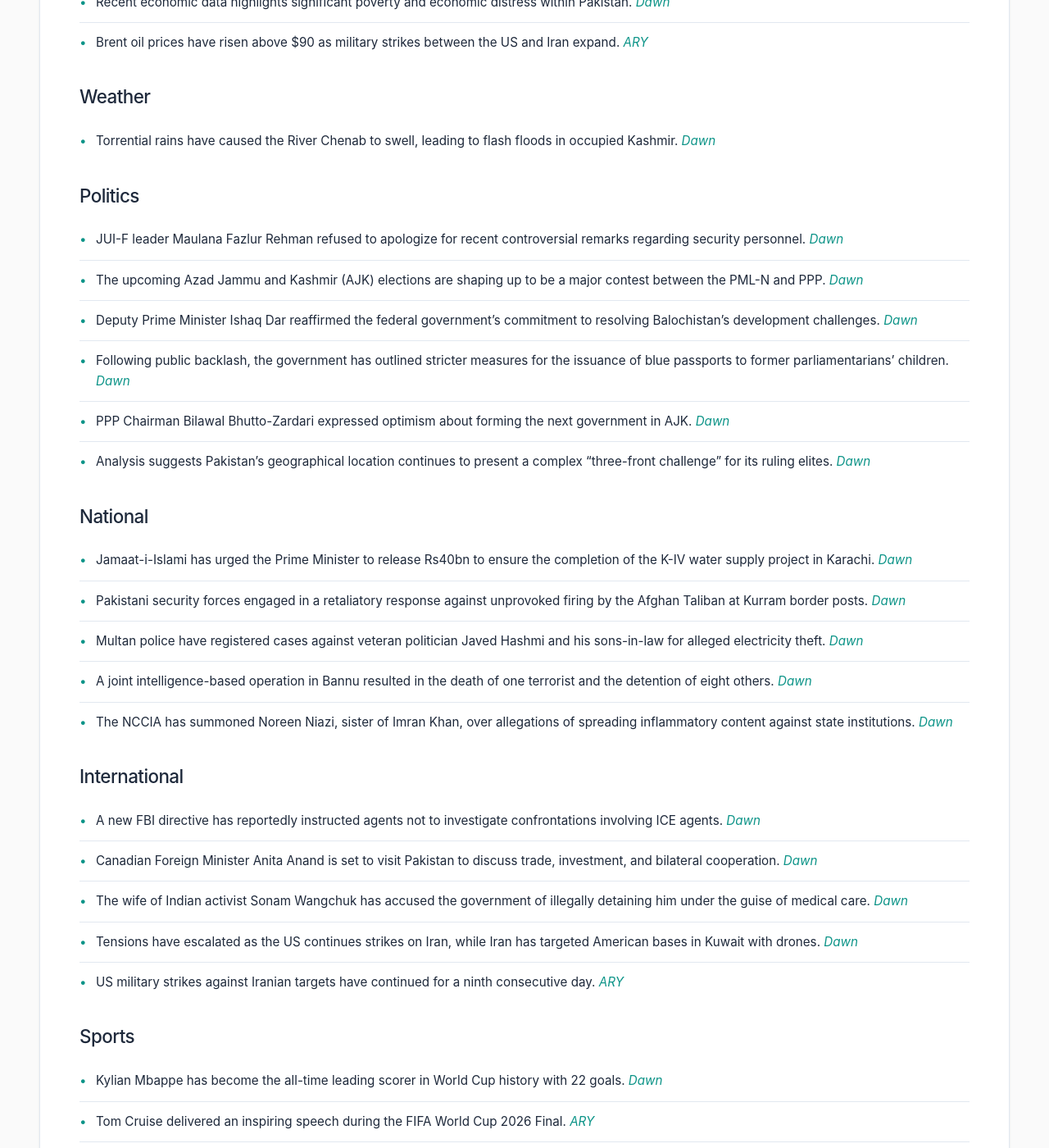
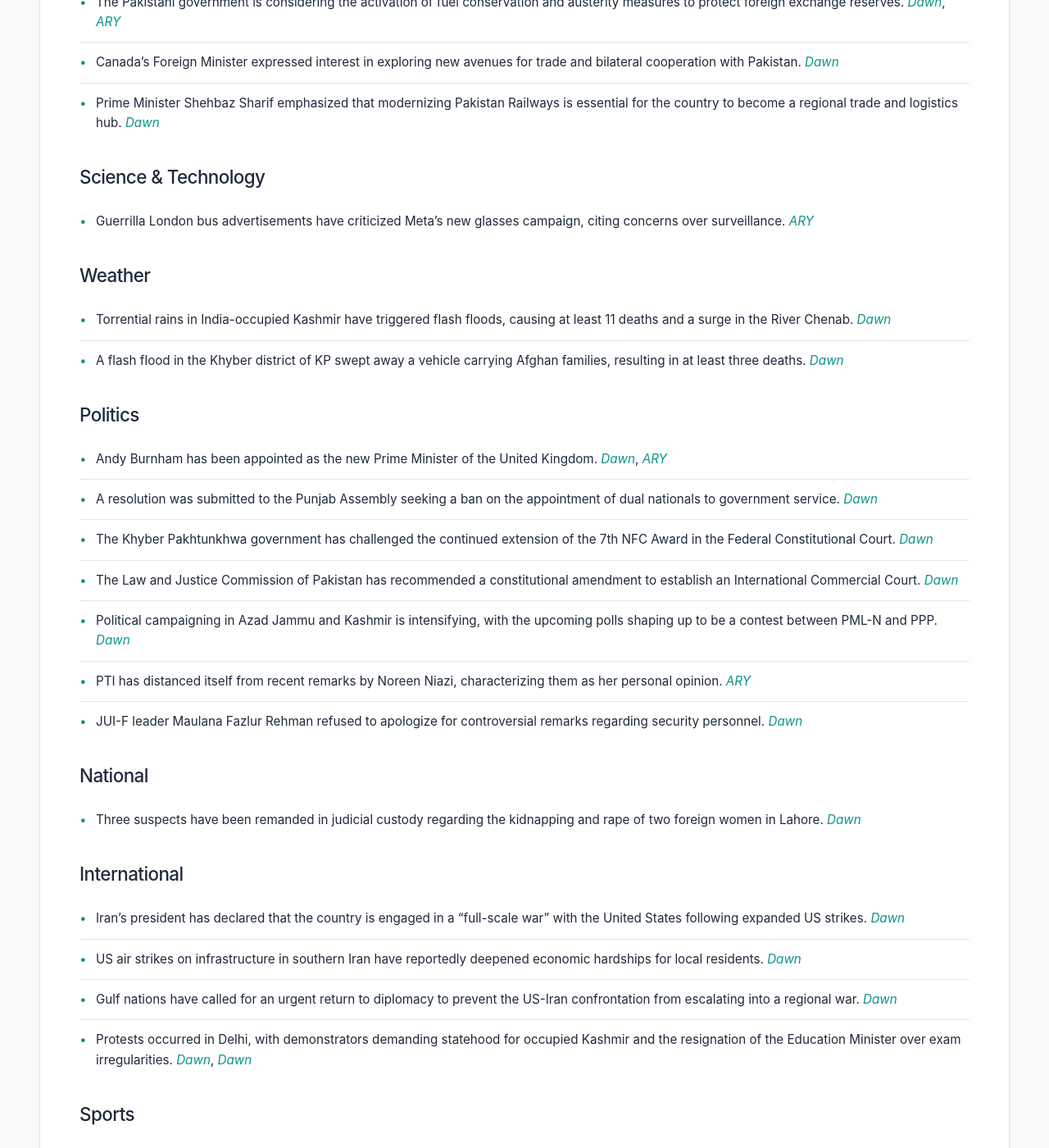
Before and after one commit to zsubzwary/news, a Jekyll site: the page built from en/index.md, in a window 1280 px wide and 1400 px high, scrolled down 526 px. Shown: the whole window at 82% size. Built offline with Jekyll 4.4.1, drawn with Linux system fonts in a browser that asks for light colours; some web fonts are replaced; comment, search, counter and statistics services are not loaded; some of the changed text lies outside the part shown.

Commit message:
DateTime; 2026-07-20T16:04:00.809Z

```diff
--- a/en/index.md
+++ b/en/index.md
@@ -4,52 +4,50 @@ title: Pakistan News Briefing
 lang: en
 ---
 
-Published at: 20-Jul-2026 09:04PKT
+Published at: 20-Jul-2026 21:04PKT
 
 Time to read: 4 mins
 
 ### Economy
-- The government is considering activating fuel conservation and austerity measures due to rising oil prices and Middle East tensions. *[Dawn](https://www.dawn.com/news/2016884/govt-weighs-activating-fuel-saving-plans)*
-- Recent economic data highlights significant poverty and economic distress within Pakistan. *[Dawn](https://www.dawn.com/news/2016897/poverty-and-inequality)*
-- Brent oil prices have risen above $90 as military strikes between the US and Iran expand. *[ARY](https://arynews.tv/brent-oil-tops-90-as-us-iran-expand-strikes-in-the-middle-east)*
+- Brent oil prices rose above $90 per barrel due to escalating US-Iran hostilities in the Middle East. *[Dawn](https://www.dawn.com/news/2016987/brent-oil-tops-90-as-us-iran-expand-strikes-in-the-middle-east)*
+- The Pakistani government is considering the activation of fuel conservation and austerity measures to protect foreign exchange reserves. *[Dawn](https://www.dawn.com/news/2016884/govt-weighs-activating-fuel-saving-plans)*, *[ARY](https://arynews.tv/petrol-price-new-daily-updates-structure-revealed)*
+- Canada’s Foreign Minister expressed interest in exploring new avenues for trade and bilateral cooperation with Pakistan. *[Dawn](https://www.dawn.com/news/2017004/canada-eyes-new-avenues-for-trade-economic-cooperation-with-pakistan-as-fm-anand-visits-islamabad)*
+- Prime Minister Shehbaz Sharif emphasized that modernizing Pakistan Railways is essential for the country to become a regional trade and logistics hub. *[Dawn](https://www.dawn.com/news/2017015/pm-says-modernisation-of-pakistan-railways-instrumental-in-establishing-country-as-a-regional-hub)*
+
+### Science & Technology
+- Guerrilla London bus advertisements have criticized Meta's new glasses campaign, citing concerns over surveillance. *[ARY](https://arynews.tv/guerrilla-london-bus-ads-slam-kylie-jenners-meta-glasses-campaign-over-surveillance-fears)*
 
 ### Weather
-- Torrential rains have caused the River Chenab to swell, leading to flash floods in occupied Kashmir. *[Dawn](https://www.dawn.com/news/2016873/chenab-flows-surge-after-floods-in-held-kashmir)*
+- Torrential rains in India-occupied Kashmir have triggered flash floods, causing at least 11 deaths and a surge in the River Chenab. *[Dawn](https://www.dawn.com/news/2016873/chenab-flows-surge-after-floods-in-held-kashmir)*
+- A flash flood in the Khyber district of KP swept away a vehicle carrying Afghan families, resulting in at least three deaths. *[Dawn](https://www.dawn.com/news/2017008/3-bodies-found-after-vehicle-carrying-afghans-swept-away-by-flash-flood-in-kps-khyber)*
 
 ### Politics
-- JUI-F leader Maulana Fazlur Rehman refused to apologize for recent controversial remarks regarding security personnel. *[Dawn](https://www.dawn.com/news/2016839/fazl-refuses-to-apologise-for-controversial-remarks)*
-- The upcoming Azad Jammu and Kashmir (AJK) elections are shaping up to be a major contest between the PML-N and PPP. *[Dawn](https://www.dawn.com/news/2016877/ajk-polls-shaping-up-to-be-nawaz-vs-bilawal-contest)*
-- Deputy Prime Minister Ishaq Dar reaffirmed the federal government's commitment to resolving Balochistan's development challenges. *[Dawn](https://www.dawn.com/news/2016879/dar-reiterates-commitment-to-addressing-balochistan-challenges)*
-- Following public backlash, the government has outlined stricter measures for the issuance of blue passports to former parliamentarians' children. *[Dawn](https://www.dawn.com/news/2016696/after-backlash-over-proposed-law-state-minister-outlines-more-stringent-measures-for-blue-passport-issuance)*
-- PPP Chairman Bilawal Bhutto-Zardari expressed optimism about forming the next government in AJK. *[Dawn](https://www.dawn.com/news/2016735/bilawal-seeks-better-results-in-upcoming-ajk-elections-as-ppp-hopes-to-form-govt)*
-- Analysis suggests Pakistan's geographical location continues to present a complex "three-front challenge" for its ruling elites. *[Dawn](https://www.dawn.com/news/2016898/three-front-challenge)*
+- Andy Burnham has been appointed as the new Prime Minister of the United Kingdom. *[Dawn](https://www.dawn.com/news/2017007/andy-burnham-becomes-uk-pm-says-britain-needs-to-regain-stability)*, *[ARY](https://arynews.tv/britains-new-prime-minister-andy-burnham-vows-to-end-years-of-instability)*
+- A resolution was submitted to the Punjab Assembly seeking a ban on the appointment of dual nationals to government service. *[Dawn](https://www.dawn.com/news/2017045/pml-n-mpa-seeks-ban-on-appointment-of-dual-nationals-to-government-service)*
+- The Khyber Pakhtunkhwa government has challenged the continued extension of the 7th NFC Award in the Federal Constitutional Court. *[Dawn](https://www.dawn.com/news/2017040/kp-approaches-fcc-challenges-years-long-extension-of-7th-nfc-award-after-fata-merger)*
+- The Law and Justice Commission of Pakistan has recommended a constitutional amendment to establish an International Commercial Court. *[Dawn](https://www.dawn.com/news/2017016/cjp-led-body-decides-to-recommend-constitutional-tweak-to-govt-for-establishment-of-international-commercial-court)*
+- Political campaigning in Azad Jammu and Kashmir is intensifying, with the upcoming polls shaping up to be a contest between PML-N and PPP. *[Dawn](https://www.dawn.com/news/2016877/ajk-polls-shaping-up-to-be-nawaz-vs-bilawal-contest)*
+- PTI has distanced itself from recent remarks by Noreen Niazi, characterizing them as her personal opinion. *[ARY](https://arynews.tv/noreen-niazi-remarks-pti-distances-itself-from-founder-sister)*
+- JUI-F leader Maulana Fazlur Rehman refused to apologize for controversial remarks regarding security personnel. *[Dawn](https://www.dawn.com/news/2016839/fazl-refuses-to-apologise-for-controversial-remarks)*
 
 ### National
-- Jamaat-i-Islami has urged the Prime Minister to release Rs40bn to ensure the completion of the K-IV water supply project in Karachi. *[Dawn](https://www.dawn.com/news/2016854/pm-shehbaz-urged-to-release-rs40bn-required-for-completion-of-karachis-k-iv-water-supply-project)*
-- Pakistani security forces engaged in a retaliatory response against unprovoked firing by the Afghan Taliban at Kurram border posts. *[Dawn](https://www.dawn.com/news/2016755/security-forces-counter-unprovoked-firing-by-afghan-taliban-targeting-kurram-border-posts)*
-- Multan police have registered cases against veteran politician Javed Hashmi and his sons-in-law for alleged electricity theft. *[Dawn](https://www.dawn.com/news/2016756/multan-police-book-javed-hashmi-his-3-sons-in-law-for-alleged-power-theft)*
-- A joint intelligence-based operation in Bannu resulted in the death of one terrorist and the detention of eight others. *[Dawn](https://www.dawn.com/news/2016737/one-terrorist-killed-8-others-held-as-joint-operation-continues-in-bannu)*
-- The NCCIA has summoned Noreen Niazi, sister of Imran Khan, over allegations of spreading inflammatory content against state institutions. *[Dawn](https://www.dawn.com/news/2016686/nccia-summons-imrans-sister-noreen-for-allegedly-disseminating-false-offensive-inflammatory-content)*
+- Three suspects have been remanded in judicial custody regarding the kidnapping and rape of two foreign women in Lahore. *[Dawn](https://www.dawn.com/news/2017011/foreign-womens-abduction-rape-case-3-suspects-remanded-in-judicial-custody)*
 
 ### International
-- A new FBI directive has reportedly instructed agents not to investigate confrontations involving ICE agents. *[Dawn](https://www.dawn.com/news/2016858/nyt-report-on-new-fbi-directive-stuns-nation)*
-- Canadian Foreign Minister Anita Anand is set to visit Pakistan to discuss trade, investment, and bilateral cooperation. *[Dawn](https://www.dawn.com/news/2016734/canadian-foreign-minister-anita-anand-to-visit-pakistan-on-monday)*
-- The wife of Indian activist Sonam Wangchuk has accused the government of illegally detaining him under the guise of medical care. *[Dawn](https://www.dawn.com/news/2016713/over-100-cops-at-hospital-wife-alleges-indian-activist-sonam-wangchuk-illegally-detained-under-guise-of-medical-care)*
-- Tensions have escalated as the US continues strikes on Iran, while Iran has targeted American bases in Kuwait with drones. *[Dawn](https://www.dawn.com/news/2016645/us-renews-strikes-on-iran-to-punish-irgc-for-troops-killing-tehran-targets-american-bases-in-kuwait)*
-- US military strikes against Iranian targets have continued for a ninth consecutive day. *[ARY](https://arynews.tv/us-launches-iran-strikes-for-ninth-day-20-july-2026)*
+- Iran's president has declared that the country is engaged in a "full-scale war" with the United States following expanded US strikes. *[Dawn](https://www.dawn.com/news/2016977/iran-says-fighting-full-scale-war-with-united-states)*
+- US air strikes on infrastructure in southern Iran have reportedly deepened economic hardships for local residents. *[Dawn](https://www.dawn.com/news/2017049/us-attacks-deepen-hardship-not-dissent-in-irans-south)*
+- Gulf nations have called for an urgent return to diplomacy to prevent the US-Iran confrontation from escalating into a regional war. *[Dawn](https://www.dawn.com/news/2016864/gulf-states-appeal-for-return-to-talks-as-us-iran-trade-blows)*
+- Protests occurred in Delhi, with demonstrators demanding statehood for occupied Kashmir and the resignation of the Education Minister over exam irregularities. *[Dawn](https://www.dawn.com/news/2017041/hundreds-protest-in-delhi-demanding-statehood-for-occupied-kashmir)*, *[Dawn](https://www.dawn.com/news/2016990/indian-police-fire-tear-gas-baton-charge-cockroach-janta-party-protesters-trying-to-march-on-parliament)*
 
 ### Sports
-- Kylian Mbappe has become the all-time leading scorer in World Cup history with 22 goals. *[Dawn](https://www.dawn.com/news/2016719/frances-mbappe-becomes-world-cups-all-time-top-scorer)*
-- Tom Cruise delivered an inspiring speech during the FIFA World Cup 2026 Final. *[ARY](https://arynews.tv/tom-cruise-delivers-inspiring-speech-at-fifa-world-cup-2026-final)*
-- A lineup of global stars, including BTS, Shakira, and Madonna, performed at the World Cup final. *[ARY](https://arynews.tv/bts-shakira-justin-bieber-and-madonna-mesmerize-world-cup-final-crowd)*
-- Spain secured the World Cup title after defeating Argentina. *[ARY](https://arynews.tv/madrid-erupts-in-cheers-after-spain-win-world-cup)*
+- Spain's FIFA World Cup winning team has returned to Madrid ahead of a planned victory parade. *[Dawn](https://www.dawn.com/news/2017043/fifa-world-cup-heroes-spain-return-home-ahead-of-victory-parade)*, *[ARY](https://arynews.tv/spains-world-cup-heroes-return-home-ahead-of-victory-parade)*
+- Legendary former Liverpool and England football star Keegan has passed away at the age of 75. *[ARY](https://arynews.tv/legendary-former-liverpool-and-england-star-keegan-dies-aged-75)*
+- Reports indicate that a comment made by Gavi sparked a brawl during the World Cup. *[ARY](https://arynews.tv/gavis-comment-to-paredes-that-sparked-a-world-cup-brawl)*
 
 ### Health
-- Around 40 registered life-saving medicines remain unavailable to patients due to delays in government price approvals. *[Dawn](https://www.dawn.com/news/2016842/40-registered-life-saving-medicines-remain-out-of-patients-reach)*
-- Pakistan is nearing the introduction of a breakthrough therapy for Hepatitis Delta. *[ARY](https://arynews.tv/pakistan-moves-closer-to-introducing-breakthrough-therapy-for-hepatitis-delta)*
+- Salman Khan has addressed concerns regarding his health following the circulation of a viral video clip. *[ARY](https://arynews.tv/salman-khan-speaks-up-on-health-after-viral-clip)*
 
 ### Other
-- Lamine Yamal’s three-year-old brother has become a viral sensation on the internet. *[ARY](https://arynews.tv/lamine-yamals-3-year-old-brother-is-internets-new-favorite)*
-- Christopher Nolan’s film *The Odyssey* achieved a successful global debut, earning $264.1 million. *[ARY](https://arynews.tv/the-odyssey-makes-264-1-million-in-global-debut)*
-- Critics are analyzing the cinematic themes and transcendence within Christopher Nolan’s *The Odyssey*. *[ARY](https://arynews.tv/cinematic-transcendence-unpacking-the-hidden-themes-of-christopher-nolans-the-odyssey)*
-- The cause of death for actor Sam Neill has been confirmed following public speculation. *[ARY](https://arynews.tv/sam-neills-cause-of-death-confirmed-after-speculation)*
+- Larry the cat, the UK's famous resident of 10 Downing Street, "welcomed" the new Prime Minister. *[Dawn](https://www.dawn.com/news/2017026/politicians-come-and-go-larry-the-cat-welcomes-7th-prime-minister)*
+- A new trailer for "Avengers: Doomsday" has been released, featuring the crossover of the Avengers and X-Men. *[ARY](https://arynews.tv/avengers-doomsday-trailer-dr-doom-first-look)*
+- Holly Willoughby has announced the launch of a new YouTube show. *[ARY](https://arynews.tv/holly-willoughby-announces-new-youtube-show)*
```
